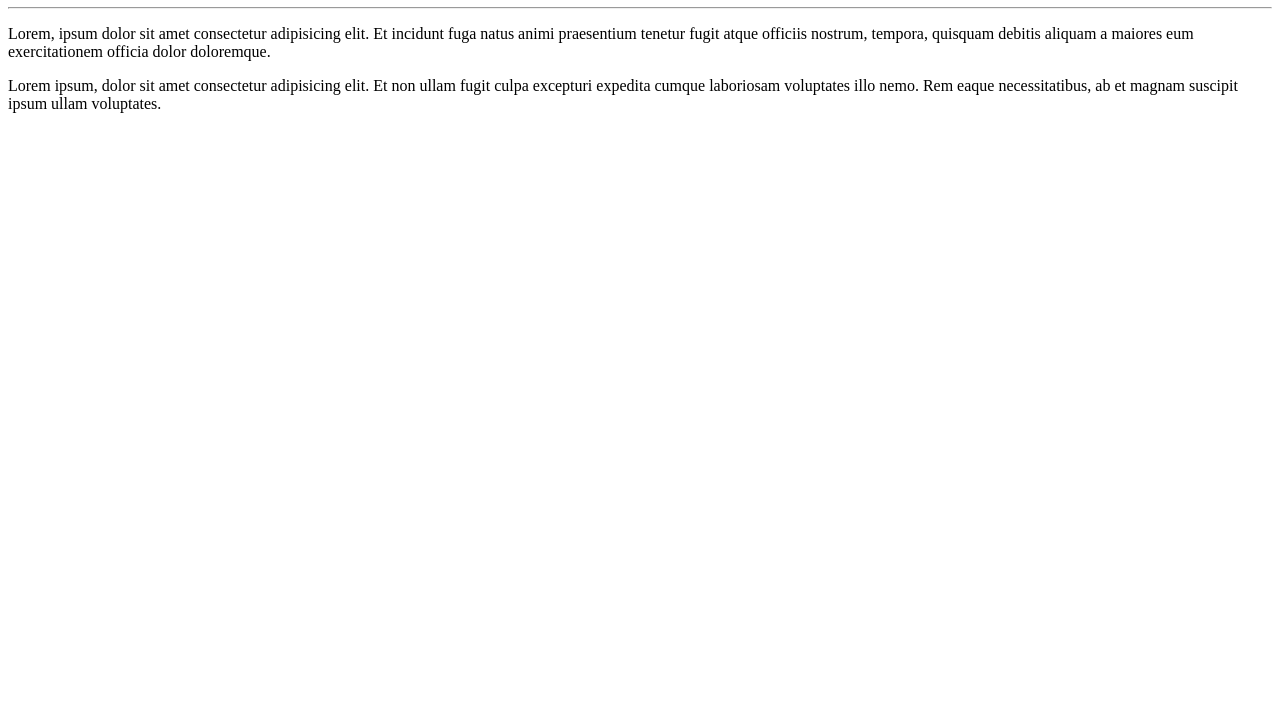
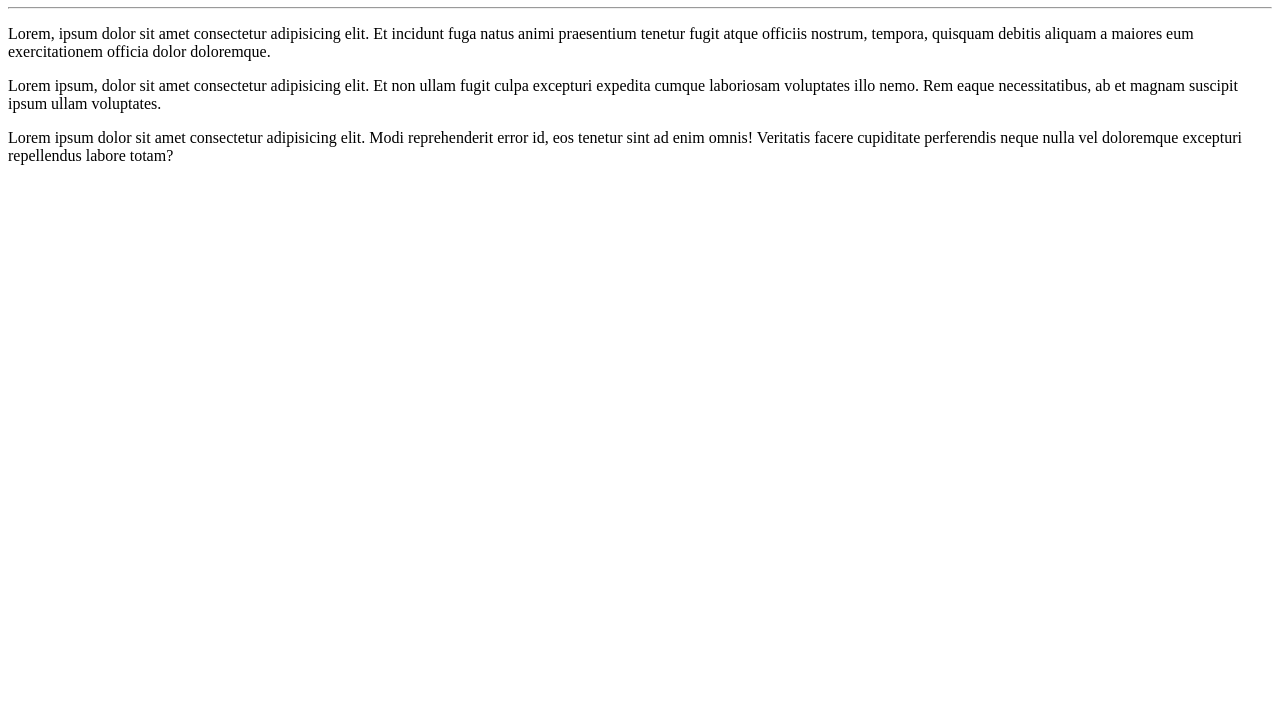
Before and after one commit to AndrePamplona/MeuCursoGit, a plain HTML site: page site-exemplo/index.html in a window 1280 px wide. Shown: the part 73-800 px from the top of the page. Drawn offline with Linux system fonts and the light colour scheme.

Commit message:
Criei mais um parágrafo
Alteração em 11/04/2020

```diff
--- a/site-exemplo/index.html
+++ b/site-exemplo/index.html
@@ -10,5 +10,6 @@
     <hr>
     <p>Lorem, ipsum dolor sit amet consectetur adipisicing elit. Et incidunt fuga natus animi praesentium tenetur fugit atque officiis nostrum, tempora, quisquam debitis aliquam a maiores eum exercitationem officia dolor doloremque.</p>
     <p>Lorem ipsum, dolor sit amet consectetur adipisicing elit. Et non ullam fugit culpa excepturi expedita cumque laboriosam voluptates illo nemo. Rem eaque necessitatibus, ab et magnam suscipit ipsum ullam voluptates.</p>
+    <p>Lorem ipsum dolor sit amet consectetur adipisicing elit. Modi reprehenderit error id, eos tenetur sint ad enim omnis! Veritatis facere cupiditate perferendis neque nulla vel doloremque excepturi repellendus labore totam?</p>
 </body>
 </html>
```
